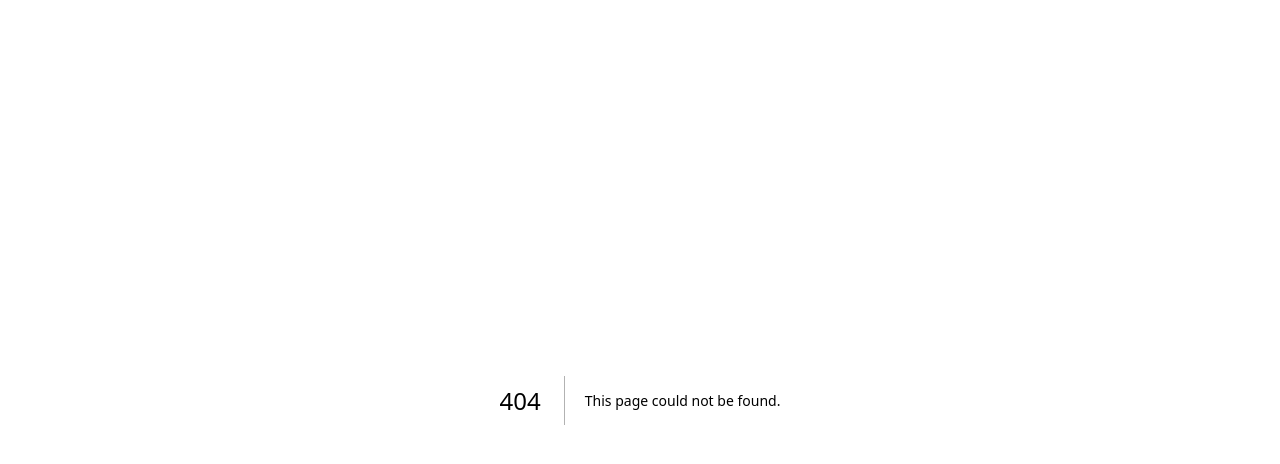
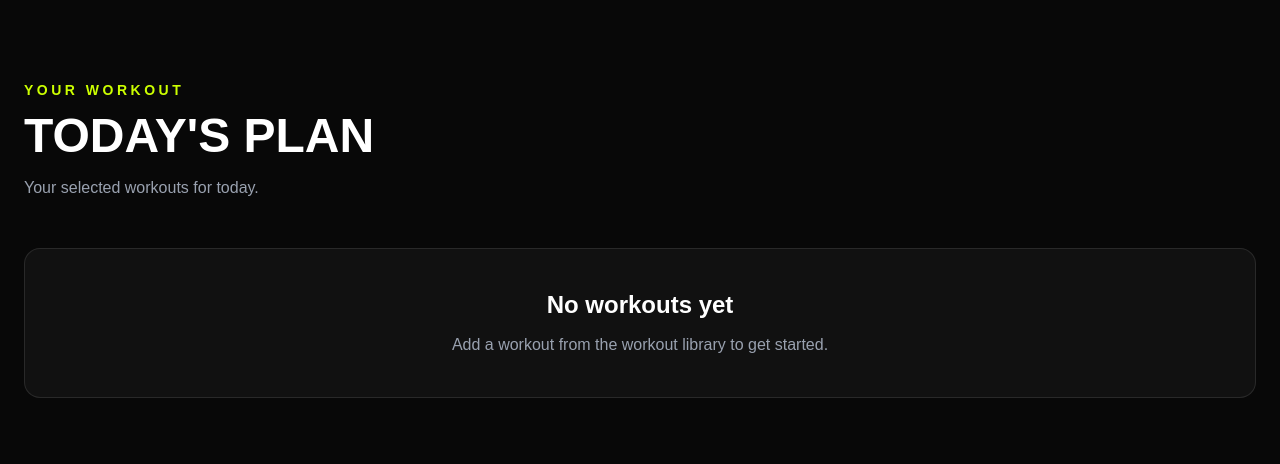
Before and after one commit to arman2k2023/fitlog-dev, a Next.js app: page /my-plan in a window 1280 px wide. Before the commit this address had no page. Shown: the top 464 px of the page. Built offline with nearby package versions, Linux system fonts and the light colour scheme.

Commit message:
created my plan page

```diff
--- /dev/null
+++ b/app/my-plan/page.tsx
@@ -0,0 +1,141 @@
+
+"use client";
+
+import { useEffect, useState } from "react";
+import Image from "next/image";
+
+interface Workout {
+    id: number;
+    image: string;
+    name: string;
+    difficulty: string;
+    rating: number;
+    duration: number;
+    caloriesBurned: number;
+    sets: number;
+    reps: string;
+}
+
+export default function MyPlanPage() {
+    const [plan, setPlan] = useState<Workout[]>([]);
+
+    useEffect(() => {
+        const savedPlan = localStorage.getItem("todayPlan");
+
+        if (savedPlan) {
+            setPlan(JSON.parse(savedPlan));
+        }
+    }, []);
+
+    return (
+        <main className="min-h-screen bg-[#080808] px-6 py-20">
+            <div className="mx-auto max-w-7xl">
+
+                {/* Header */}
+                <div>
+                    <p className="text-sm font-semibold tracking-[0.25em] text-[#ccff00]">
+                        YOUR WORKOUT
+                    </p>
+
+                    <h1 className="mt-3 text-4xl font-extrabold text-white sm:text-5xl">
+                        TODAY'S PLAN
+                    </h1>
+
+                    <p className="mt-4 max-w-2xl text-gray-400">
+                        Your selected workouts for today.
+                    </p>
+                </div>
+
+                {/* Empty State */}
+                {plan.length === 0 ? (
+                    <div className="mt-12 rounded-2xl border border-white/10 bg-[#111111] p-10 text-center">
+                        <h2 className="text-2xl font-bold text-white">
+                            No workouts yet
+                        </h2>
+
+                        <p className="mt-3 text-gray-400">
+                            Add a workout from the workout library to get started.
+                        </p>
+                    </div>
+                ) : (
+                    /* Workout List */
+                    <div className="mt-12 grid gap-6 sm:grid-cols-2 lg:grid-cols-3">
+                        {plan.map((workout) => (
+                            <div
+                                key={workout.id}
+                                className="overflow-hidden rounded-2xl border border-white/10 bg-[#111111]"
+                            >
+                                <Image
+                                    src={workout.image}
+                                    alt={workout.name}
+                                    width={600}
+                                    height={400}
+                                    className="h-52 w-full object-cover"
+                                />
+
+                                <div className="p-5">
+                                    <h2 className="text-xl font-bold text-white">
+                                        {workout.name}
+                                    </h2>
+
+                                    <div className="mt-3 flex flex-wrap gap-2">
+                                        <span className="rounded-full border border-[#ccff00] px-3 py-1 text-xs text-[#ccff00]">
+                                            {workout.difficulty}
+                                        </span>
+
+                                        <span className="rounded-full bg-white/10 px-3 py-1 text-xs text-gray-300">
+                                            ⭐ {workout.rating}
+                                        </span>
+                                    </div>
+
+                                    <div className="mt-5 grid grid-cols-2 gap-3">
+                                        <div className="rounded-lg bg-[#080808] p-3">
+                                            <p className="text-xs text-gray-500">
+                                                DURATION
+                                            </p>
+
+                                            <p className="mt-1 font-semibold text-white">
+                                                {workout.duration} min
+                                            </p>
+                                        </div>
+
+                                        <div className="rounded-lg bg-[#080808] p-3">
+                                            <p className="text-xs text-gray-500">
+                                                CALORIES
+                                            </p>
+
+                                            <p className="mt-1 font-semibold text-white">
+                                                {workout.caloriesBurned}
+                                            </p>
+                                        </div>
+
+                                        <div className="rounded-lg bg-[#080808] p-3">
+                                            <p className="text-xs text-gray-500">
+                                                SETS
+                                            </p>
+
+                                            <p className="mt-1 font-semibold text-white">
+                                                {workout.sets}
+                                            </p>
+                                        </div>
+
+                                        <div className="rounded-lg bg-[#080808] p-3">
+                                            <p className="text-xs text-gray-500">
+                                                REPS
+                                            </p>
+
+                                            <p className="mt-1 font-semibold text-white">
+                                                {workout.reps}
+                                            </p>
+                                        </div>
+                                    </div>
+                                </div>
+                            </div>
+                        ))}
+                    </div>
+                )}
+
+            </div>
+        </main>
+    );
+}
```
